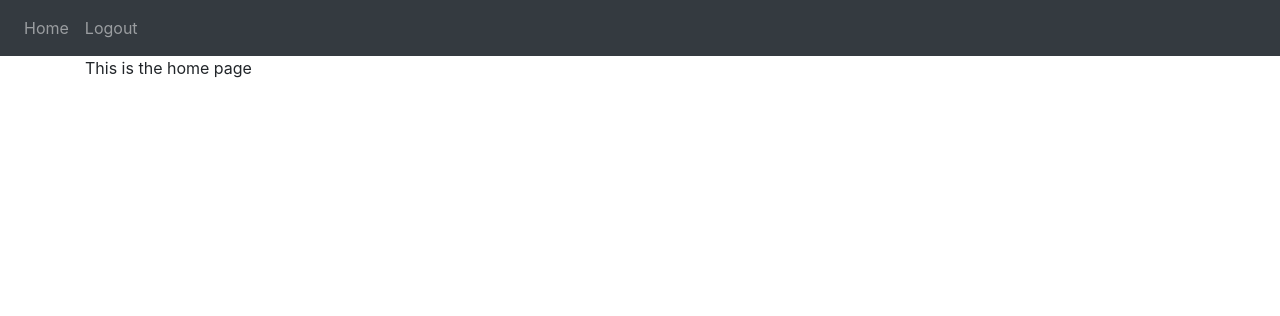
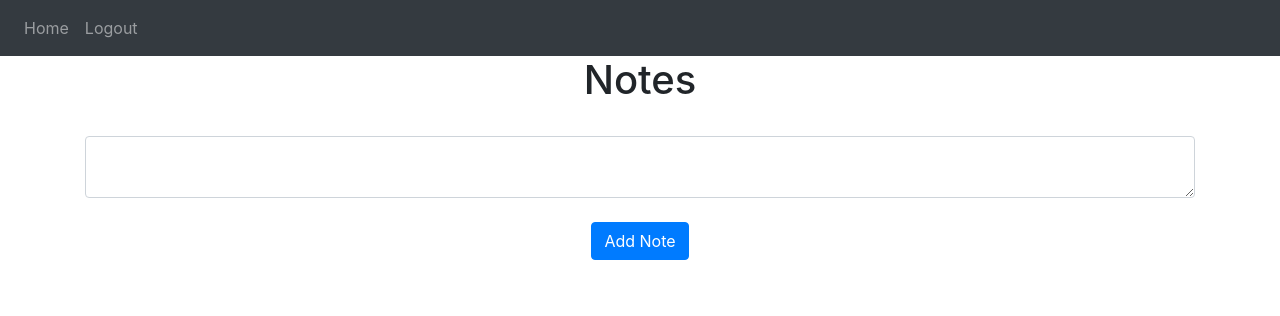
Before and after one commit to DominickN64/Fitness-Tracker, a Flask app: page / in a window 1280 px wide. Shown: the top 316 px of the page. Run offline with Flask 3, Linux system fonts and the light colour scheme; a user stored in the database is signed in; some libraries are stand-ins or nearby versions.

Commit message:
add/delete notes

```diff
--- /dev/null
+++ b/website/static/index.js
@@ -0,0 +1,8 @@
+function deleteNote(noteId) {
+    fetch("/delete-note", {
+      method: "POST",
+      body: JSON.stringify({ noteId: noteId }),
+    }).then((_res) => {
+      window.location.href = "/";
+    });
+  }
--- a/website/templates/base.html
+++ b/website/templates/base.html
@@ -70,6 +70,17 @@
   </div>
 
 
+{% block javascript %}
+    <script type="text/javascript"
+    src = "{{url_for('static',filename='index.js')}}">
+  </script>
+
+
+
+{% endblock %}
+  </body>
+</html>
+
 
 
 
--- a/website/templates/home.html
+++ b/website/templates/home.html
@@ -3,5 +3,28 @@
 {%block title%}Home{%endblock%}
 
 {%block content %}
-    This is the home page
+
+<h1 align="center">Notes</h1>
+<ul class = "list-group list-group-flush" id = "notes">
+{%for note in user.notes%}
+<li class = "list-group-item">{{note.data}}
+    <button type="button" class="close" onClick="deleteNote({{ note.id }})">
+        <span aria-hidden="true">&times;</span>
+      </button>
+</li>
+{%endfor%}
+
+</ul>
+
+<form method = "POST">
+<br>
+<textarea name = "note" id = "note" class = "form-control"></textarea>
+<br>
+<div align="center">
+<button type = "submit" class="btn btn-primary">Add Note</button>
+</div>
+</form>
+
+
+
 {%endblock%}
--- a/website/views.py
+++ b/website/views.py
@@ -1,10 +1,40 @@
-from flask import Blueprint, render_template
+from flask import Blueprint, render_template, request, flash, jsonify
 from flask_login import  login_required, current_user
+from .models import Note
+from . import db
+import json
 
 
 views = Blueprint("views", __name__)
 
-@views.route("/")
+@views.route("/", methods = ["GET","POST"])
 @login_required
 def home():
+
+    if request.method == "POST":
+        note = request.form.get("note")
+
+        if len(note) < 1:
+            flash("Note is too short",category = "error")
+
+        else:
+            new_note = Note(data = note, user_id = current_user.id)
+            db.session.add(new_note)
+            db.session.commit()
+            flash("Note added",category = "success")
+
+
+
     return render_template("home.html", user=current_user)
+
+@views.route('/delete-note', methods=['POST'])
+def delete_note():
+    note = json.loads(request.data)
+    noteId = note['noteId']
+    note = Note.query.get(noteId)
+    if note:
+        if note.user_id == current_user.id:
+            db.session.delete(note)
+            db.session.commit()
+
+    return jsonify({})
```
Also changed, not shown: instance/database.db.
